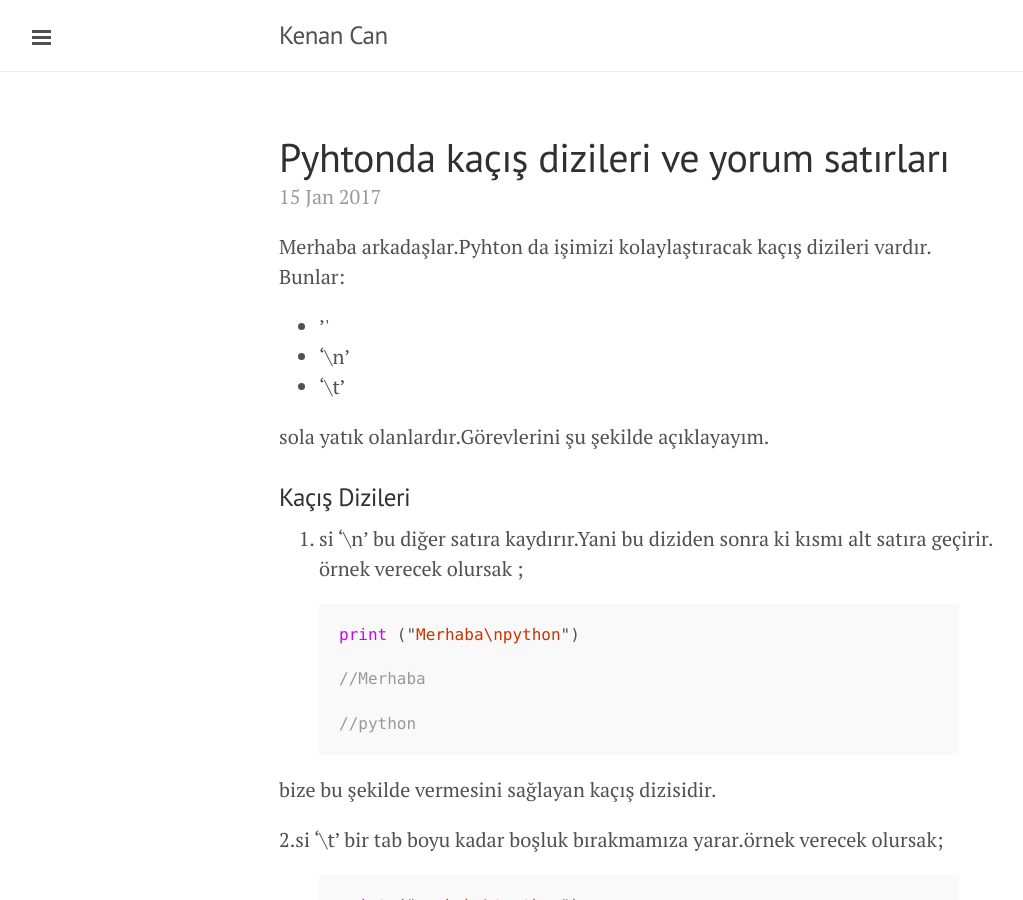
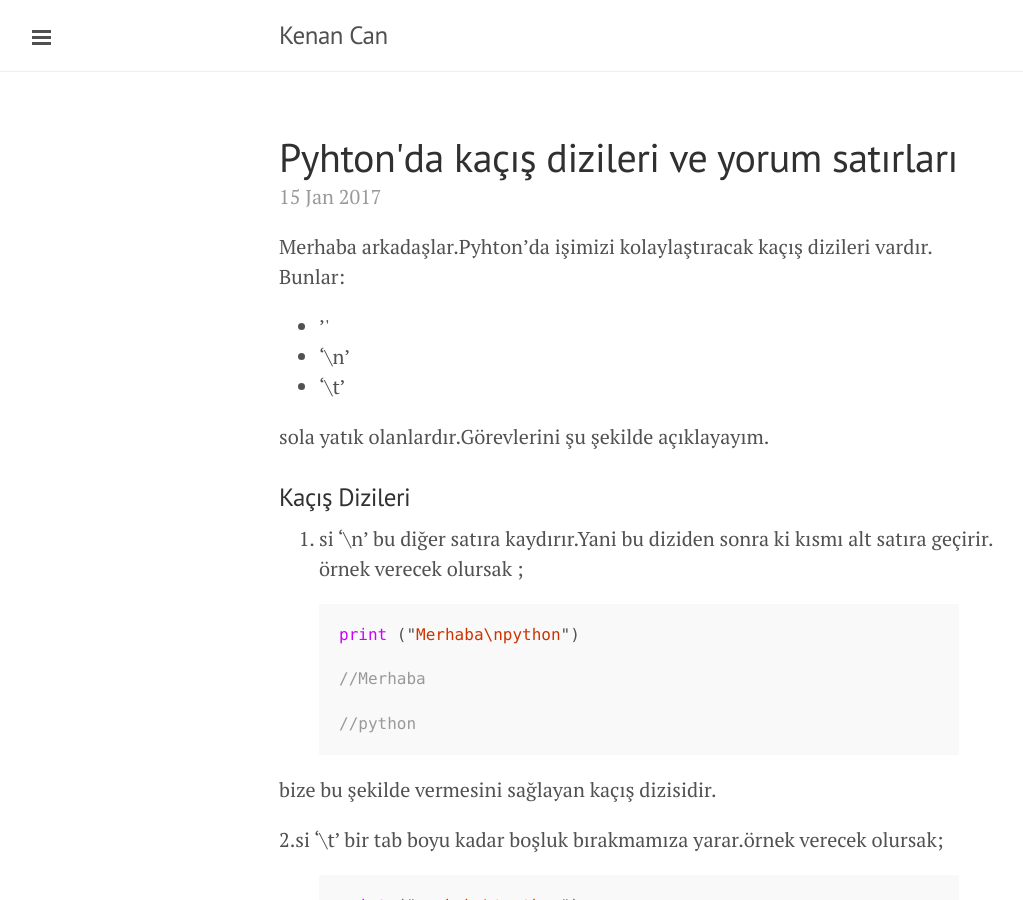
Before and after one commit to kenancn/kenancn.github.io, a Jekyll site: the page built from _posts/2017-01-15-python-kacis-dizileri-yorum.md, in a window 1280 px wide and 900 px high. Shown: the whole window, without its empty margins (1-1024 px from the left). Built offline with Jekyll 4.4.1, drawn with Linux system fonts in a browser that asks for light colours; Markdown is read by kramdown in place of the engine named in the settings.

Commit message:
Update Text

```diff
--- a/_posts/2017-01-15-python-kacis-dizileri-yorum.md
+++ b/_posts/2017-01-15-python-kacis-dizileri-yorum.md
@@ -1,9 +1,9 @@
 ---
 layout: post
-title: Pyhtonda kaçış dizileri ve yorum satırları
+title: Pyhton'da kaçış dizileri ve yorum satırları
 ---
 
-Merhaba arkadaşlar.Pyhton da işimizi kolaylaştıracak kaçış dizileri vardır.
+Merhaba arkadaşlar.Pyhton'da işimizi kolaylaştıracak kaçış dizileri vardır.
 Bunlar:
 
 * '\'
```
